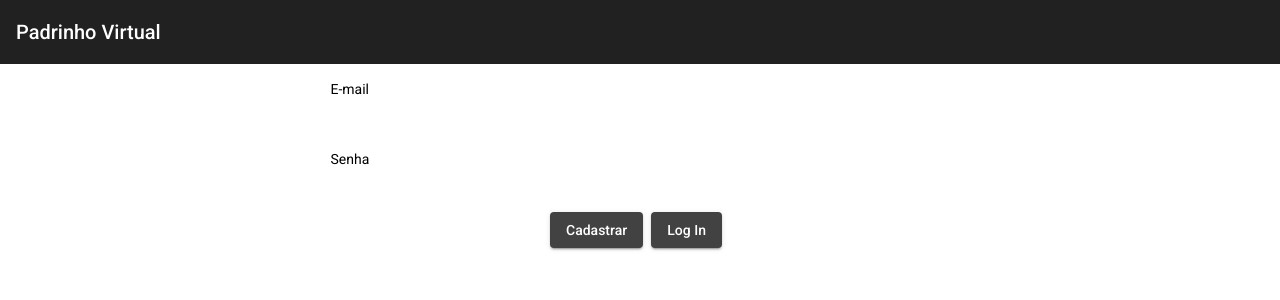
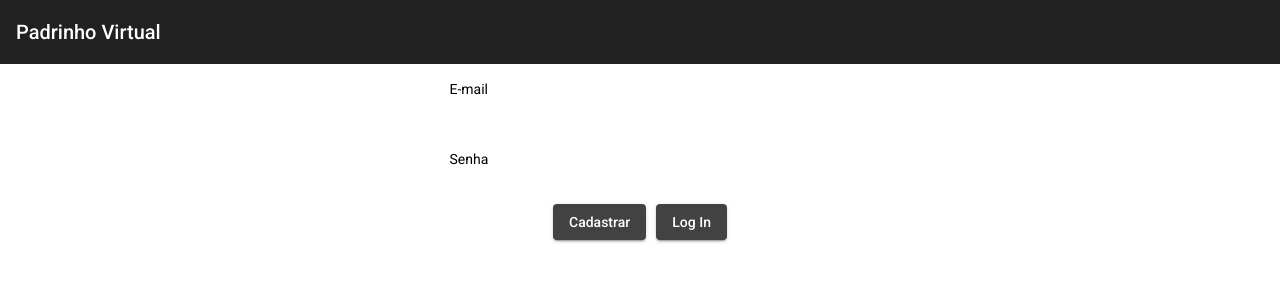
Before and after one commit to andersonmattos/padrinho-virtual, an Angular app: page / in a window 1280 px wide. Shown: the top 300 px of the page. Built offline with nearby package versions, Linux system fonts and the light colour scheme.

Commit message:
Implementacao FlexBox

```diff
--- a/package.json
+++ b/package.json
@@ -15,6 +15,7 @@
     "@angular/common": "~13.3.0",
     "@angular/compiler": "~13.3.0",
     "@angular/core": "~13.3.0",
+    "@angular/flex-layout": "^13.0.0-beta.38",
     "@angular/forms": "~13.3.0",
     "@angular/material": "^13.3.6",
     "@angular/platform-browser": "~13.3.0",
--- a/src/app/app.module.ts
+++ b/src/app/app.module.ts
@@ -12,6 +12,7 @@ import {MatButtonModule} from '@angular/material/button';
 import {MatDividerModule} from '@angular/material/divider';
 import {MatInputModule} from '@angular/material/input';
 import {MatToolbarModule} from '@angular/material/toolbar';
+import {FlexLayoutModule} from '@angular/flex-layout';
 
 @NgModule({
   declarations: [
@@ -27,7 +28,8 @@ import {MatToolbarModule} from '@angular/material/toolbar';
     MatButtonModule,
     MatDividerModule,
     MatInputModule,
-    MatToolbarModule
+    MatToolbarModule,
+    FlexLayoutModule
   ],
   providers: [],
   bootstrap: [AppComponent]
--- a/src/app/login/login.component.css
+++ b/src/app/login/login.component.css
@@ -23,12 +23,7 @@ section {
     width: 100%;
 }
 
-.example-form {
-    margin-left: 25%;
-    margin-right: 25%;
-}
-
-.example-full-width {
+.input-field-width {
     width: 100%;
 }
 
--- a/src/app/login/login.component.html
+++ b/src/app/login/login.component.html
@@ -6,22 +6,24 @@
 </div>
 
 <!--Campos-->
-<form class="example-form">
-    <mat-form-field class="example-full-width" appearance="fill">
+<div fxLayout = "column" fxLayoutAlign = "center center">
+    <form>
+        <mat-form-field class="input-field-width" appearance="fill">
             <mat-label class="label-color">E-mail</mat-label>
             <input matInput>
         </mat-form-field>
 
-    <mat-form-field class="example-full-width" appearance="fill">
+        <mat-form-field class="input-field-width" appearance="fill">
             <mat-label class="label-color">Senha</mat-label>
             <input type="password" matInput>
         </mat-form-field>
     </form>
+</div>
 
 <!--Botões-->
-<section class="horizontal-center">
-    <div class="example-button-row">
-        <button  mat-raised-button>Cadastrar</button>
+<div fxLayout = "row" fxLayoutAlign = "center center" fxLayoutGap = "10px" >
+
+        <button mat-raised-button>Cadastrar</button>
         <button mat-raised-button>Log In</button>
+
 </div>
-</section>
```
Also changed, not shown: 1 other file (tests, documents, lock files or other folders). Lines whose indentation alone changed are shown as unchanged.
